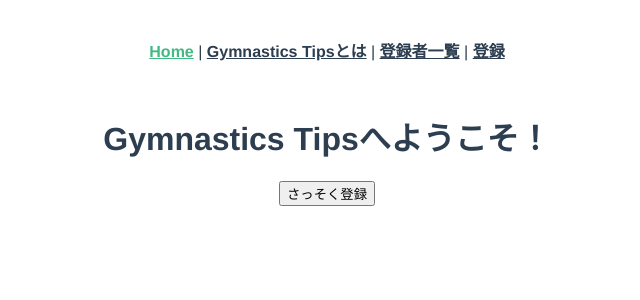
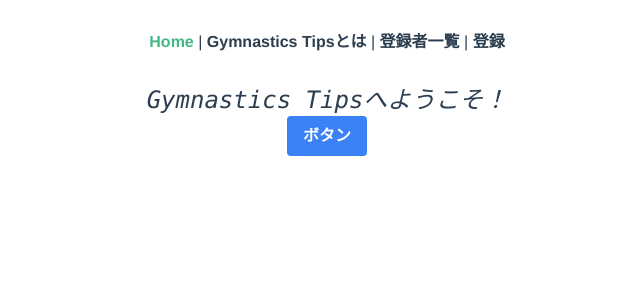
Before and after one commit to bumpfuji10/butsuyoku-neo, a Vue app in the folder frontend/: page / in a window 1280 px wide. Shown: the top 300 px of the page, without its empty margins (313-953 px from the left). Built offline with nearby package versions, Linux system fonts and the light colour scheme.

Commit message:
setup: tailwind-css

```diff
--- a/frontend/package.json
+++ b/frontend/package.json
@@ -7,10 +7,15 @@
     "build": "vue-cli-service build"
   },
   "dependencies": {
+    "autoprefixer": "^10",
     "axios": "^1.3.3",
     "core-js": "^3.8.3",
+    "postcss": "^8",
+    "tailwind": "^4.0.0",
+    "tailwindcss": "^3",
     "vue": "^2.6.14",
     "vue-router": "^3.5.1",
+    "vue-tailwind": "^2.5.1",
     "vuex": "^3.6.2"
   },
   "devDependencies": {
@@ -18,6 +23,7 @@
     "@vue/cli-plugin-router": "~5.0.0",
     "@vue/cli-plugin-vuex": "~5.0.0",
     "@vue/cli-service": "~5.0.0",
+    "vue-cli-plugin-tailwind": "~3.0.0",
     "vue-template-compiler": "^2.6.14"
   },
   "browserslist": [
--- /dev/null
+++ b/frontend/postcss.config.js
@@ -0,0 +1,6 @@
+module.exports = {
+  plugins: {
+    tailwindcss: {},
+    autoprefixer: {}
+  }
+}
--- /dev/null
+++ b/frontend/src/assets/tailwind.css
@@ -0,0 +1,5 @@
+@tailwind base;
+
+@tailwind components;
+
+@tailwind utilities;
--- a/frontend/src/components/User.vue
+++ b/frontend/src/components/User.vue
@@ -3,7 +3,7 @@
     <h1>ユーザー一覧</h1>
     <p>利用者:</p>
     <p>{{ users }}</p>
-    <button type="submit" @click="fetchUsers">fetchUsers</button>
+    <button class="bg-blue-500 hover:bg-blue-700 text-white font-bold py-2 px-4" @click="fetchUsers">fetchUsers</button>
   </div>
 </template>
 
--- a/frontend/src/main.js
+++ b/frontend/src/main.js
@@ -2,6 +2,7 @@ import Vue from 'vue'
 import App from './App.vue'
 import router from './router/routing'
 import store from './store'
+import './assets/tailwind.css'
 
 Vue.config.productionTip = false
 
--- a/frontend/src/views/HomeView.vue
+++ b/frontend/src/views/HomeView.vue
@@ -1,8 +1,8 @@
 <template>
   <!-- <UsersIndex /> -->
   <div>
-    <h1>Gymnastics Tipsへようこそ！</h1>
-    <button>さっそく登録</button>
+    <h1 class="text-2xl italic font-mono">Gymnastics Tipsへようこそ！</h1>
+    <button class="bg-blue-500 hover:bg-blue-700 text-white font-bold py-2 px-4 rounded">ボタン</button>
   </div>
 </template>
 
--- /dev/null
+++ b/frontend/tailwind.config.js
@@ -0,0 +1,8 @@
+/** @type {import('tailwindcss').Config} */
+module.exports = {
+  content: ['./public/**/*.html', './src/**/*.{vue,js,ts,jsx,tsx}'],
+  theme: {
+    extend: {},
+  },
+  plugins: [],
+}
```
Also changed, not shown: 1 other file (tests, documents, lock files or other folders).
